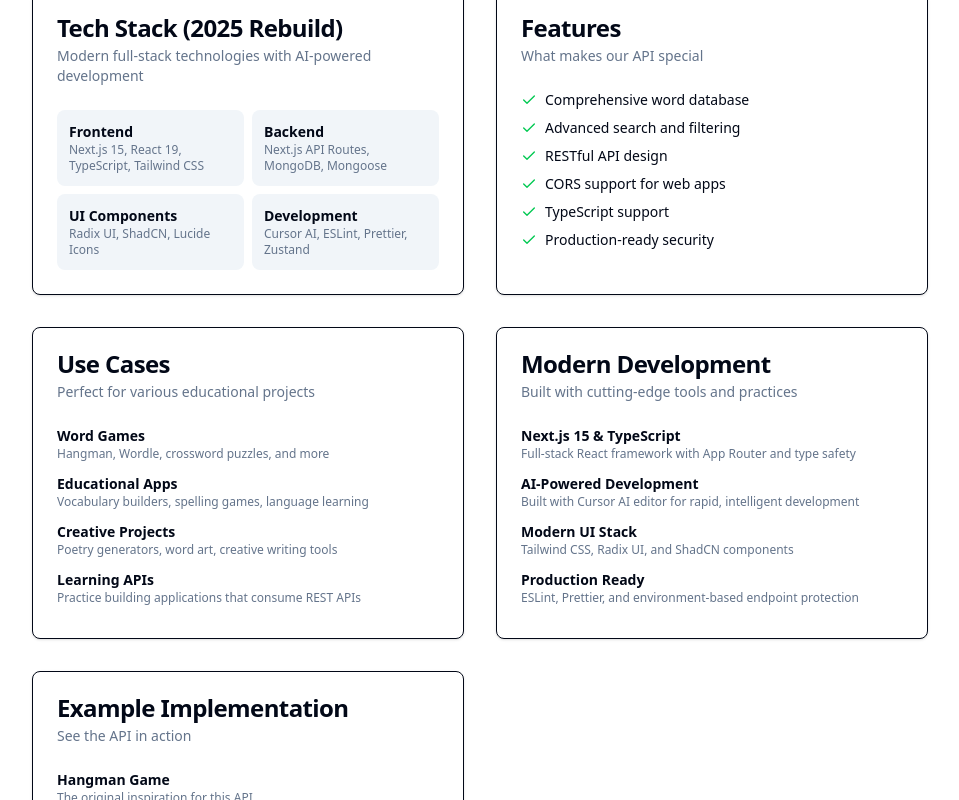
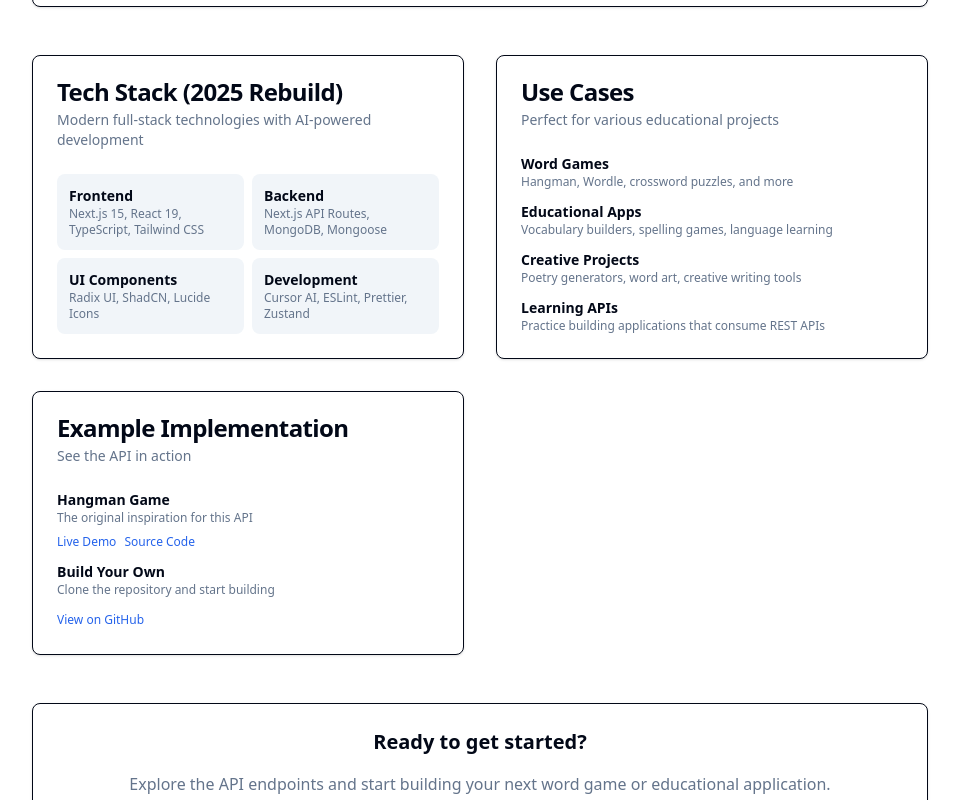
Before and after one commit to LucasSilbernagel/word-game-db-v2, a Next.js app: page /about in a window 1280 px wide. Shown: the part 660-1460 px from the top of the page, without its empty margins (160-1119 px from the left). Built offline with nearby package versions, Linux system fonts and the light colour scheme.

Commit message:
Content updates

```diff
--- a/app/about/page.tsx
+++ b/app/about/page.tsx
@@ -6,15 +6,14 @@
   CardHeader,
   CardTitle,
 } from '@/components/ui/card'
-import { Check } from 'lucide-react'
 import Link from 'next/link'
 
 export default function About() {
   return (
-    <div className="container mx-auto px-4 py-8">
+    <div className="mx-auto px-4 py-8 container">
       <div className="mx-auto max-w-4xl">
         <div className="mb-12 text-center">
-          <h1 className="mb-4 text-4xl font-bold tracking-tight">About</h1>
+          <h1 className="mb-4 font-bold text-4xl tracking-tight">About</h1>
           <p className="text-muted-foreground text-xl">
             Learn more about the Word Game DB project
           </p>
@@ -23,12 +22,12 @@
         <div className="mb-12">
           <Card>
             <CardContent className="pt-6">
-              <div className="dark:prose-invert prose prose-gray max-w-none">
+              <div className="flex flex-col gap-4 dark:prose-invert max-w-none prose prose-gray">
                 <p className="text-lg">
-                  <span className="text-primary font-semibold">
+                  <span className="font-semibold text-primary">
                     Word Game DB
                   </span>{' '}
-                  is a read-only REST API built with the MERN stack (MongoDB,
+                  is a REST API originally built with the MERN stack (MongoDB,
                   Express, React, and Node.js). It is intended to be used for
                   educational purposes by anyone who would like to practice
                   their coding skills by building a word game that incorporates
@@ -36,7 +35,7 @@
                 </p>
                 <p>
                   I was inspired to create{' '}
-                  <span className="text-primary font-semibold">
+                  <span className="font-semibold text-primary">
                     Word Game DB
                   </span>{' '}
                   while building a{' '}
@@ -51,7 +50,7 @@
                   with Vanilla JavaScript in the summer of 2020. I wanted to
                   incorporate an API, but couldn&apos;t find one that satisfied
                   my requirements.{' '}
-                  <span className="text-primary font-semibold">
+                  <span className="font-semibold text-primary">
                     Word Game DB
                   </span>{' '}
                   meets those needs by returning a list of nouns, each of them
@@ -87,7 +86,7 @@
                   to use as a starting point.
                 </p>
                 <p>
-                  <strong>Rebuilt for 2025:</strong> This version has been
+                  <strong>Next.js Rebuild:</strong> This version has been
                   completely rebuilt using modern web technologies including
                   Next.js 15, TypeScript, and Tailwind CSS. The entire
                   development process was accelerated using{' '}
@@ -107,7 +106,7 @@
           </Card>
         </div>
 
-        <div className="grid gap-8 md:grid-cols-2">
+        <div className="gap-8 grid md:grid-cols-2">
           <Card>
             <CardHeader>
               <CardTitle>Tech Stack (2025 Rebuild)</CardTitle>
@@ -116,67 +115,32 @@
               </CardDescription>
             </CardHeader>
             <CardContent>
-              <div className="grid grid-cols-2 gap-2">
-                <div className="bg-muted rounded p-3">
-                  <h4 className="text-sm font-semibold">Frontend</h4>
+              <div className="gap-2 grid grid-cols-2">
+                <div className="bg-muted p-3 rounded">
+                  <h4 className="font-semibold text-sm">Frontend</h4>
                   <p className="text-muted-foreground text-xs">
                     Next.js 15, React 19, TypeScript, Tailwind CSS
                   </p>
                 </div>
-                <div className="bg-muted rounded p-3">
-                  <h4 className="text-sm font-semibold">Backend</h4>
+                <div className="bg-muted p-3 rounded">
+                  <h4 className="font-semibold text-sm">Backend</h4>
                   <p className="text-muted-foreground text-xs">
                     Next.js API Routes, MongoDB, Mongoose
                   </p>
                 </div>
-                <div className="bg-muted rounded p-3">
-                  <h4 className="text-sm font-semibold">UI Components</h4>
+                <div className="bg-muted p-3 rounded">
+                  <h4 className="font-semibold text-sm">UI Components</h4>
                   <p className="text-muted-foreground text-xs">
                     Radix UI, ShadCN, Lucide Icons
                   </p>
                 </div>
-                <div className="bg-muted rounded p-3">
-                  <h4 className="text-sm font-semibold">Development</h4>
+                <div className="bg-muted p-3 rounded">
+                  <h4 className="font-semibold text-sm">Development</h4>
                   <p className="text-muted-foreground text-xs">
                     Cursor AI, ESLint, Prettier, Zustand
                   </p>
                 </div>
               </div>
-            </CardContent>
-          </Card>
-
-          <Card>
-            <CardHeader>
-              <CardTitle>Features</CardTitle>
-              <CardDescription>What makes our API special</CardDescription>
-            </CardHeader>
-            <CardContent>
-              <ul className="grid gap-2">
-                <li className="flex items-center gap-2">
-                  <Check className="h-4 w-4 text-green-500" />
-                  <span className="text-sm">Comprehensive word database</span>
-                </li>
-                <li className="flex items-center gap-2">
-                  <Check className="h-4 w-4 text-green-500" />
-                  <span className="text-sm">Advanced search and filtering</span>
-                </li>
-                <li className="flex items-center gap-2">
-                  <Check className="h-4 w-4 text-green-500" />
-                  <span className="text-sm">RESTful API design</span>
-                </li>
-                <li className="flex items-center gap-2">
-                  <Check className="h-4 w-4 text-green-500" />
-                  <span className="text-sm">CORS support for web apps</span>
-                </li>
-                <li className="flex items-center gap-2">
-                  <Check className="h-4 w-4 text-green-500" />
-                  <span className="text-sm">TypeScript support</span>
-                </li>
-                <li className="flex items-center gap-2">
-                  <Check className="h-4 w-4 text-green-500" />
-                  <span className="text-sm">Production-ready security</span>
-                </li>
-              </ul>
             </CardContent>
           </Card>
 
@@ -188,71 +152,29 @@
               </CardDescription>
             </CardHeader>
             <CardContent>
-              <div className="grid gap-3">
+              <div className="gap-3 grid">
                 <div>
-                  <h4 className="text-sm font-semibold">Word Games</h4>
+                  <h4 className="font-semibold text-sm">Word Games</h4>
                   <p className="text-muted-foreground text-xs">
                     Hangman, Wordle, crossword puzzles, and more
                   </p>
                 </div>
                 <div>
-                  <h4 className="text-sm font-semibold">Educational Apps</h4>
+                  <h4 className="font-semibold text-sm">Educational Apps</h4>
                   <p className="text-muted-foreground text-xs">
                     Vocabulary builders, spelling games, language learning
                   </p>
                 </div>
                 <div>
-                  <h4 className="text-sm font-semibold">Creative Projects</h4>
+                  <h4 className="font-semibold text-sm">Creative Projects</h4>
                   <p className="text-muted-foreground text-xs">
                     Poetry generators, word art, creative writing tools
                   </p>
                 </div>
                 <div>
-                  <h4 className="text-sm font-semibold">Learning APIs</h4>
+                  <h4 className="font-semibold text-sm">Learning APIs</h4>
                   <p className="text-muted-foreground text-xs">
                     Practice building applications that consume REST APIs
-                  </p>
-                </div>
-              </div>
-            </CardContent>
-          </Card>
-
-          <Card>
-            <CardHeader>
-              <CardTitle>Modern Development</CardTitle>
-              <CardDescription>
-                Built with cutting-edge tools and practices
-              </CardDescription>
-            </CardHeader>
-            <CardContent>
-              <div className="space-y-3">
-                <div>
-                  <h4 className="text-sm font-semibold">
-                    Next.js 15 & TypeScript
-                  </h4>
-                  <p className="text-muted-foreground mb-2 text-xs">
-                    Full-stack React framework with App Router and type safety
-                  </p>
-                </div>
-                <div>
-                  <h4 className="text-sm font-semibold">
-                    AI-Powered Development
-                  </h4>
-                  <p className="text-muted-foreground mb-2 text-xs">
-                    Built with Cursor AI editor for rapid, intelligent
-                    development
-                  </p>
-                </div>
-                <div>
-                  <h4 className="text-sm font-semibold">Modern UI Stack</h4>
-                  <p className="text-muted-foreground mb-2 text-xs">
-                    Tailwind CSS, Radix UI, and ShadCN components
-                  </p>
-                </div>
-                <div>
-                  <h4 className="text-sm font-semibold">Production Ready</h4>
-                  <p className="text-muted-foreground mb-2 text-xs">
-                    ESLint, Prettier, and environment-based endpoint protection
                   </p>
                 </div>
               </div>
@@ -267,8 +189,8 @@
             <CardContent>
               <div className="space-y-3">
                 <div>
-                  <h4 className="text-sm font-semibold">Hangman Game</h4>
-                  <p className="text-muted-foreground mb-2 text-xs">
+                  <h4 className="font-semibold text-sm">Hangman Game</h4>
+                  <p className="mb-2 text-muted-foreground text-xs">
                     The original inspiration for this API
                   </p>
                   <div className="flex gap-2">
@@ -291,8 +213,8 @@
                   </div>
                 </div>
                 <div>
-                  <h4 className="text-sm font-semibold">Build Your Own</h4>
-                  <p className="text-muted-foreground mb-2 text-xs">
+                  <h4 className="font-semibold text-sm">Build Your Own</h4>
+                  <p className="mb-2 text-muted-foreground text-xs">
                     Clone the repository and start building
                   </p>
                   <a
@@ -312,11 +234,11 @@
         <div className="mt-12 text-center">
           <Card>
             <CardContent className="pt-6">
-              <h3 className="mb-4 text-xl font-semibold">
+              <h3 className="mb-4 font-semibold text-xl">
                 Ready to get started?
               </h3>
-              <p className="text-muted-foreground mb-6">
-                Explore our API endpoints and start building your next word game
+              <p className="mb-6 text-muted-foreground">
+                Explore the API endpoints and start building your next word game
                 or educational application.
               </p>
               <div className="flex justify-center gap-4">
```
